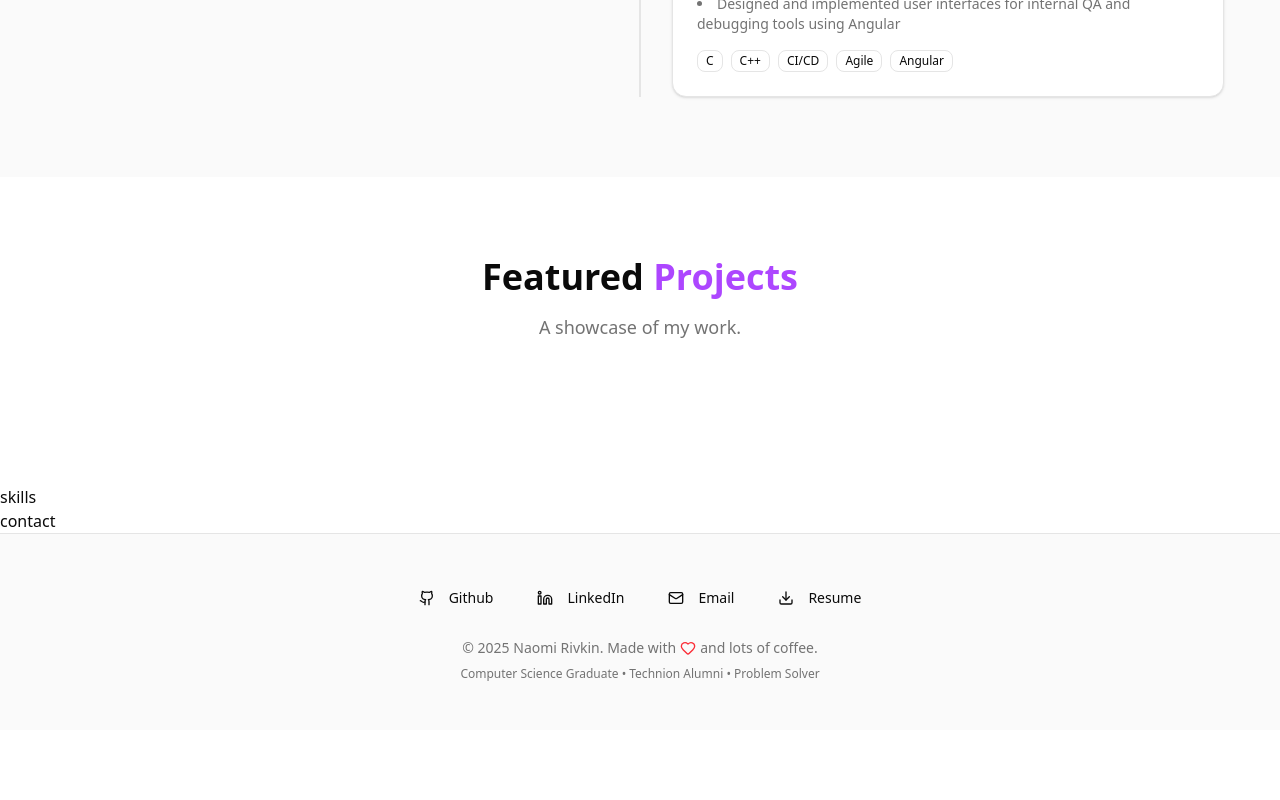
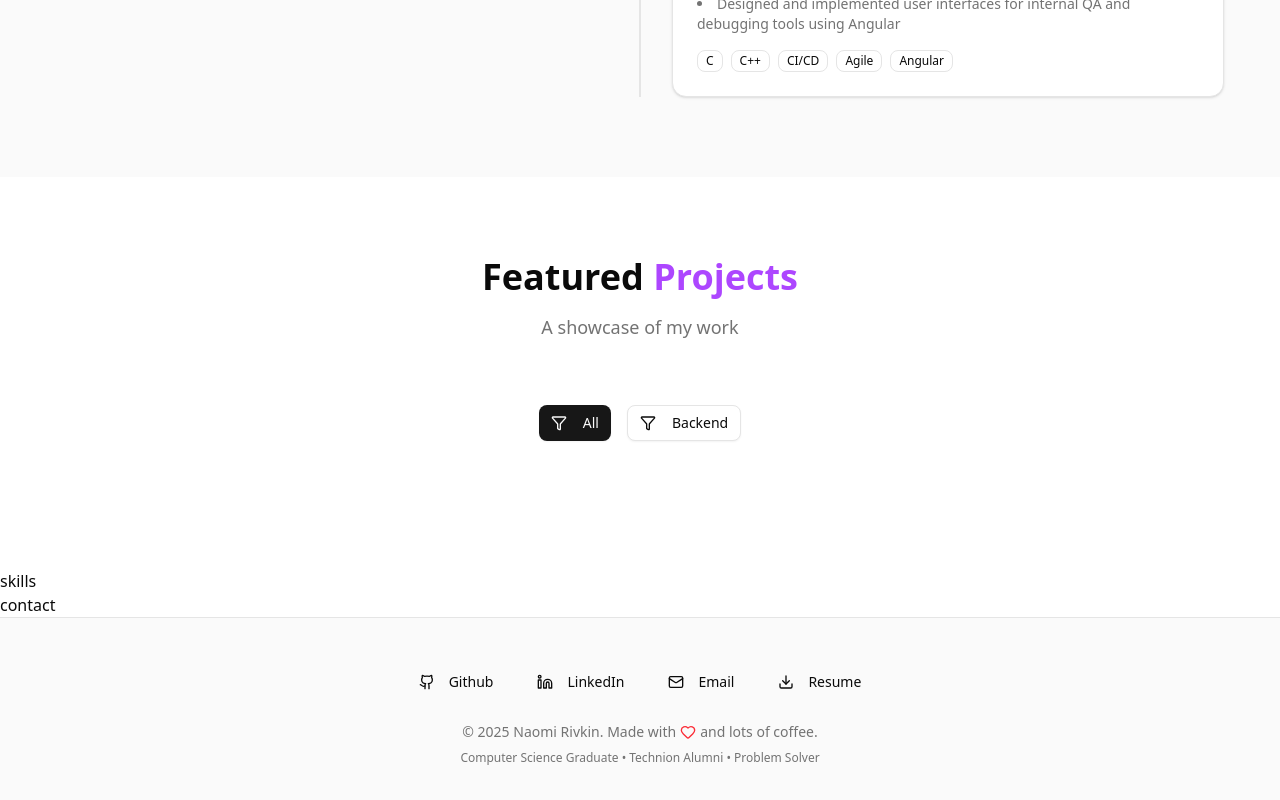
Before and after one commit to NaomiRiv/naomi-portfolio, a React (Vite) app: page / in a window 1280 px wide. Shown: the part 2685-3485 px from the top of the page. Before the commit the page ends 3415 px from the top, so only its background shows below. Built offline with nearby package versions, Linux system fonts and the light colour scheme.

Commit message:
Add filter buttons to projects section

```diff
--- a/src/components/sections/projects.tsx
+++ b/src/components/sections/projects.tsx
@@ -1,5 +1,7 @@
 import { useState } from "react";
 import { motion } from "framer-motion";
+import { Button } from "@/components/ui/button";
+import { Filter } from "lucide-react";
 
 export function Projects() {
   const [selectedFilter, setSelectedFilter] = useState("All");
@@ -55,8 +57,29 @@ export function Projects() {
             Featured <span className="text-purple-500">Projects</span>
           </h2>
           <p className="text-muted-foreground text-lg max-w-2xl mx-auto">
-            A showcase of my work.
+            A showcase of my work
           </p>
+        </motion.div>
+        {/* Filter Buttons */}
+        <motion.div
+          className="flex flex-wrap justify-center gap-4 mb-12"
+          initial={{ opacity: 0, y: 20 }}
+          whileInView={{ opacity: 1, y: 0 }}
+          animate={{ opacity: 1, y: 0 }}
+          transition={{ duration: 0.4 }}
+          viewport={{ once: true, margin: "-50px" }}
+        >
+          {categories.map((category) => (
+            <Button
+              key={category}
+              onClick={() => setSelectedFilter(category)}
+              variant={selectedFilter === category ? "default" : "outline"}
+              className="group"
+            >
+              <Filter className="w-4 h-4 mr-2" />
+              {category}
+            </Button>
+          ))}
         </motion.div>
       </div>
     </section>
```
